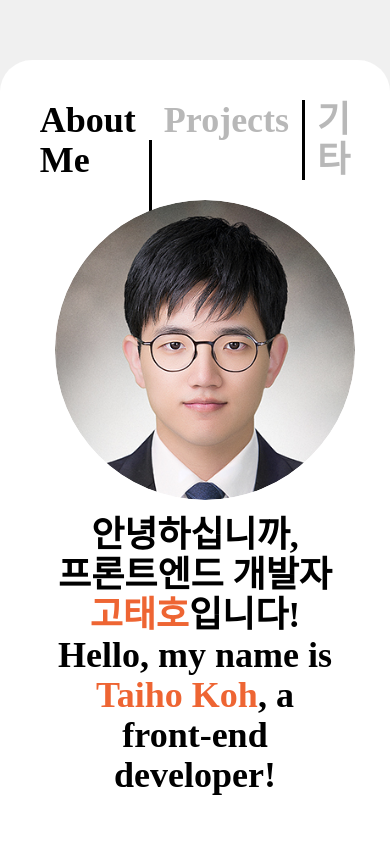
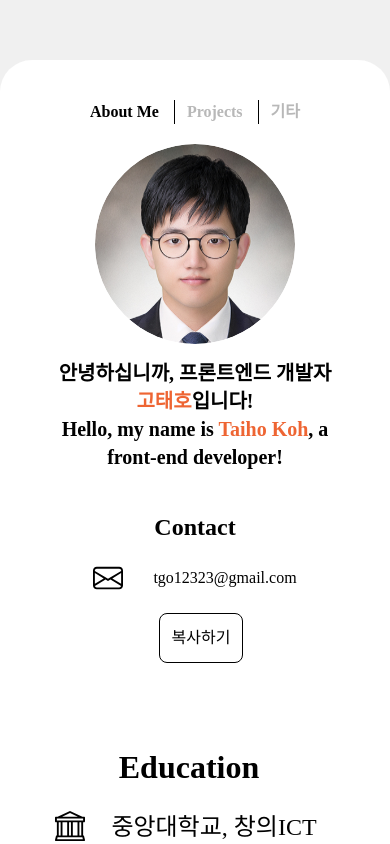
Before and after one commit to Taiho1998/Portfolio, a Next.js app: page / in a window 390 px wide. Shown: the top 844 px of the page. Built offline with nearby package versions, Linux system fonts and the light colour scheme; a web font is replaced by a local one.

Commit message:
Navigate 컴포넌트 스타일 및 메인 페이지 스타일 일부 모바일 환경에 어색하지 않게 변경

```diff
--- a/src/app/(home)/page.tsx
+++ b/src/app/(home)/page.tsx
@@ -14,7 +14,7 @@ export default function Home() {
       <Navigate />
       <div className="text-center mt-5 xl:mt-0">
         <ProfileImg />
-        <h1 className="text-4xl font-bold mt-[15px] break-keep">
+        <h1 className="text-xl xl:text-4xl font-bold mt-[15px] break-keep">
           안녕하십니까, 프론트엔드 개발자{" "}
           <span className="text-[#EE6533] break-keep">고태호</span>입니다!
           <br />
@@ -24,11 +24,11 @@ export default function Home() {
         </h1>
 
         {/* 이메일 클릭 시 이메일 보내기 링크로 전송 주가 예정 */}
-        <h3 className="font-bold text-[32px] mb-5 hover:text-[#EE6533] mt-[40px]">
+        <h3 className="font-bold text-2xl xl:text-[32px] mb-5 hover:text-[#EE6533] mt-[40px]">
           Contact
         </h3>
         <div className="h-fit flex flex-col xl:flex-row gap-5 justify-center items-center">
-          <div className="flex h-fit">
+          <div className="flex h-fit items-center">
             <img
               src="/icons/Envelope.svg"
               alt="phone Icon Img"
@@ -36,9 +36,10 @@ export default function Home() {
             />
             <a
               href="mailto:tgo12323@gmail.com"
-              className="text-2xl ml-[30px] font-light h-fit"
+              title="클릭하여 이메일 보내기"
+              className="xl:text-2xl ml-[30px] font-light h-fit hover:underline"
             >
-              <span className="">tgo12323@gmail.com</span>
+              tgo12323@gmail.com
             </a>
           </div>
           <CopyTextButton copyText={"tgo12323@gmail.com"} />
--- a/src/app/components/Navigate.tsx
+++ b/src/app/components/Navigate.tsx
@@ -5,12 +5,12 @@ import { usePathname } from "next/navigation";
 export default function Navigate() {
   const path = usePathname();
   return (
-    <div className="flex gap-7 justify-center xl:justify-start">
+    <div className="flex gap-7 justify-center xl:justify-start overflow-x-clip min-w-[246px]">
       <Link
         href="/"
         className={`relative ${
           path === "/" ? "text-black" : "text-[#B8B8B8]"
-        } font-semibold text-4xl hover:underline underline-offset-4 after:content-[''] after:absolute after:right-[-16px] after:h-full after:w-[3px] after:bg-black`}
+        } font-semibold md:text-4xl hover:underline underline-offset-4 after:content-[''] after:absolute after:right-[-16px] after:h-full xl:after:w-[3px] after:w-[1px] after:bg-black`}
       >
         About Me
       </Link>
@@ -18,7 +18,7 @@ export default function Navigate() {
         href="/project"
         className={`relative ${
           path === "/project" ? "text-black" : "text-[#B8B8B8]"
-        } font-semibold text-4xl hover:underline underline-offset-4 after:content-[''] after:absolute after:right-[-16px] after:h-full after:w-[3px] after:bg-black`}
+        } font-semibold md:text-4xl hover:underline underline-offset-4 after:content-[''] after:absolute after:right-[-16px] after:h-full xl:after:w-[3px] after:w-[1px] after:bg-black`}
       >
         Projects
       </Link>
@@ -26,7 +26,7 @@ export default function Navigate() {
         href="/etc"
         className={`${
           path === "/etc" ? "text-black" : "text-[#B8B8B8]"
-        }  font-semibold text-4xl hover:underline underline-offset-4`}
+        }  font-semibold md:text-4xl hover:underline underline-offset-4`}
       >
         기타
       </Link>
--- a/src/app/components/ProfileImg.tsx
+++ b/src/app/components/ProfileImg.tsx
@@ -1,6 +1,6 @@
 export default function ProfileImg() {
   return (
-    <div className="group w-fit mx-auto relative">
+    <div className="group max-w-fit mx-auto relative overflow-hidden">
       <div className="size-[300px] scale-95 mx-auto rounded-full flex flex-col bg-linear-135 from-[#ff0000] from-0% via-[#ee6533] via-50% to-[#ffeb00] to-100% justify-center items-center opacity-0 group-hover:scale-100 duration-300 group-hover:translate-x-[150px] group-hover:opacity-100 transition-all">
         <p className="text-white text-3xl font-bold">고태호</p>
         <p className="text-white text-xl font-bold">1998.05.20</p>
@@ -11,7 +11,7 @@ export default function ProfileImg() {
       <img
         src="/Frame1.svg"
         alt="Profile_Img"
-        className="size-[300px] -mt-[300px] mx-auto rounded-full group-hover:-translate-x-[150px] transition-[transform, box-shadow] duration-300 group-hover:shadow-[8px_8px_20px_rgba(0,0,0,0.25)]"
+        className="size-[200px] sm:size-[300px] -mt-[300px] mx-auto rounded-full group-hover:-translate-x-[150px] transition-[transform, box-shadow] duration-300 group-hover:shadow-[8px_8px_20px_rgba(0,0,0,0.25)]"
       />
     </div>
   );
--- a/src/app/layout.tsx
+++ b/src/app/layout.tsx
@@ -18,7 +18,7 @@ export default function RootLayout({
     <html lang="en">
       <body className="antialiased">
         <script src="http://unpkg.com/tone"></script>
-        <div className="bg-white min-h-[500px] md:mx-[60px] mt-[60px] mb-[120px] py-10 px-[55px] rounded-4xl xl:rounded-none">
+        <div className="bg-white min-h-[500px] md:mx-[60px] mt-[60px] mb-[120px] py-10 px-[55px] rounded-4xl xl:rounded-none overflow-hidden">
           {children}
         </div>
       </body>
```
